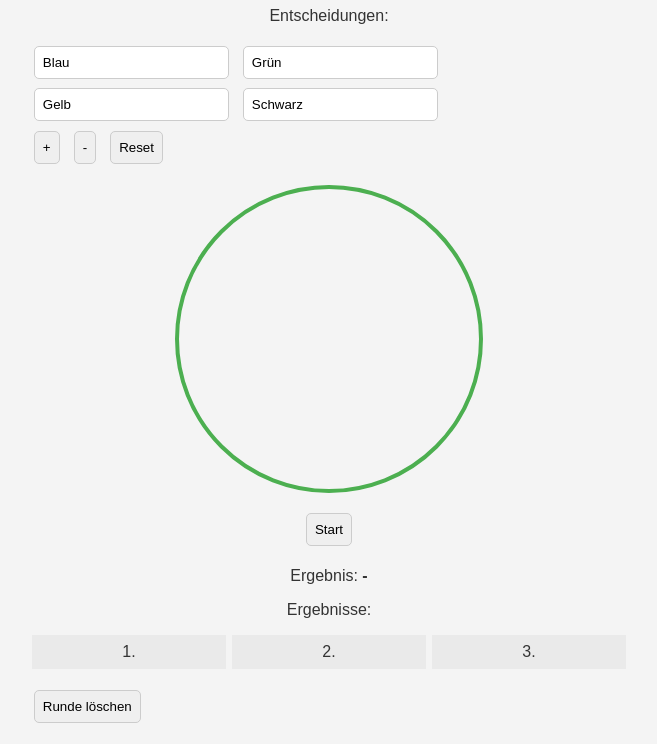
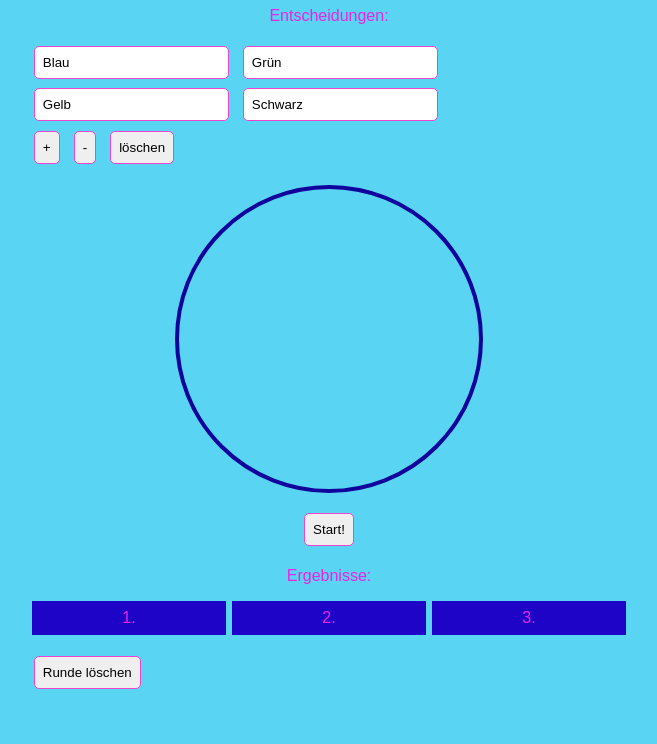
Before and after one commit to talia-kolk/Webentwicklung, a plain HTML site: page Web.drehrad.html/webdrehrad.html in a window 1280 px wide. Shown: the part 89-833 px from the top of the page, without its empty margins (311-968 px from the left). After the commit the page ends 800 px from the top, so only its background shows below. Drawn offline with Linux system fonts and the light colour scheme.

Commit message:
Glücksrad 2 geändert

```diff
--- a/Web.drehrad.html/webdrehrad.css
+++ b/Web.drehrad.html/webdrehrad.css
@@ -1,7 +1,7 @@
 body {
     font-family: sans-serif;
-    background: #f4f4f4;
-    color: #333;
+    background: #59d4f3;
+    color: #ed22e3;
     padding: 1rem;
     max-width: 600px;
     margin: auto;
@@ -15,13 +15,13 @@ body {
     margin: .3rem;
     padding: .5rem;
     border-radius: 5px;
-    border: 1px solid #ccc;
+    border: 1px solid #f043ce;
   }
 
   #wheel {
     display: block;
     margin: 1rem auto;
-    border: 4px solid #4caf50;
+    border: 4px solid #10049c;
     border-radius: 50%;
   }
 
@@ -36,7 +36,7 @@ body {
   }
 
   .results div {
-    background: #eaeaea;
+    background: #1d04c6;
     padding: .5rem;
     flex: 1;
     text-align: center;
--- a/Web.drehrad.html/webdrehrad.html
+++ b/Web.drehrad.html/webdrehrad.html
@@ -19,13 +19,12 @@
     </div>
     <button>+</button>
     <button>-</button>
-    <button>Reset</button>
+    <button>löschen</button>
   </section>
 
   <section class="center">
     <canvas id="wheel" width="300" height="300"></canvas>
-    <button>Start</button>
-    <p> Ergebnis: <strong>-</strong></p>
+    <button>Start!</button>
   </section>
 
   <section>
```
